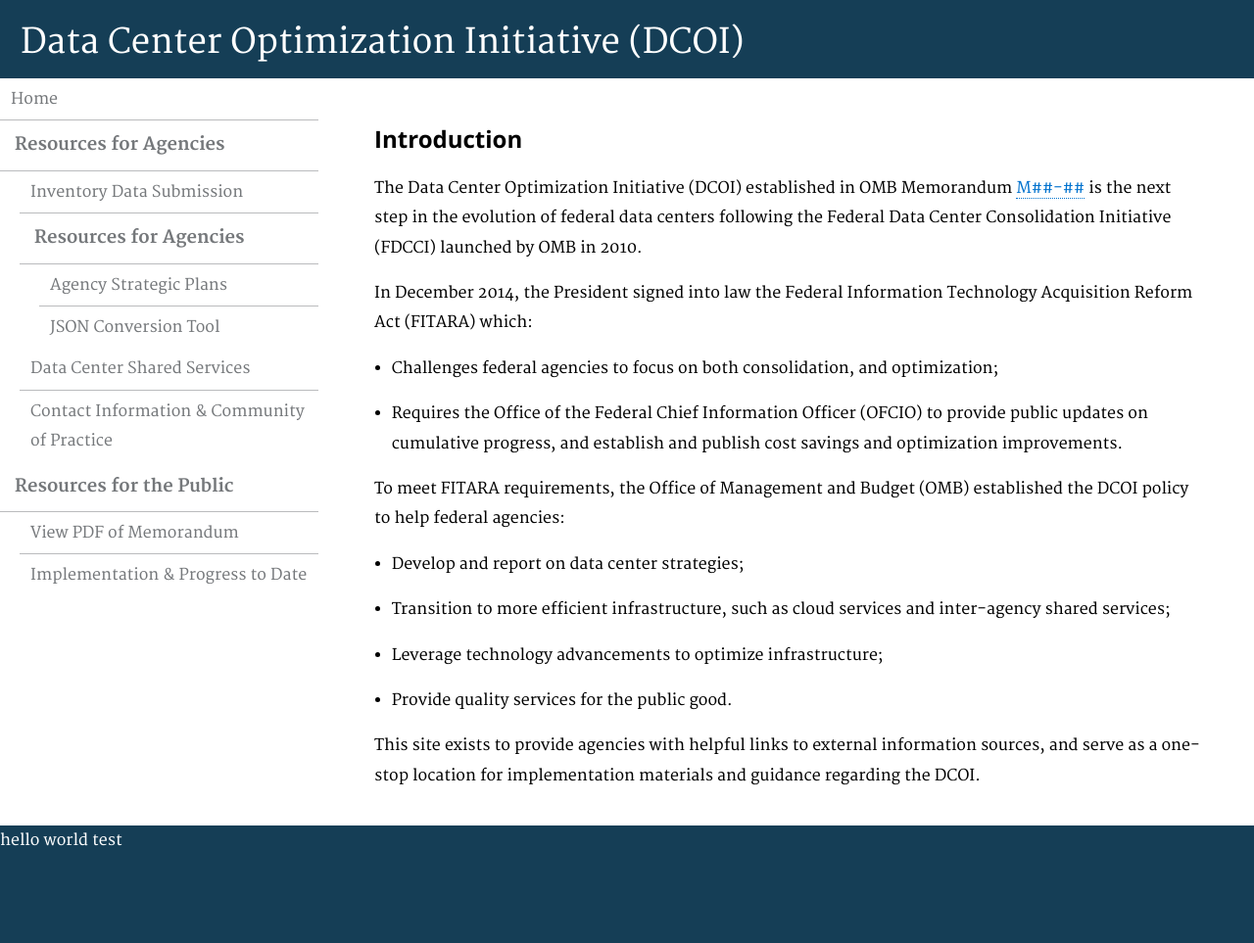
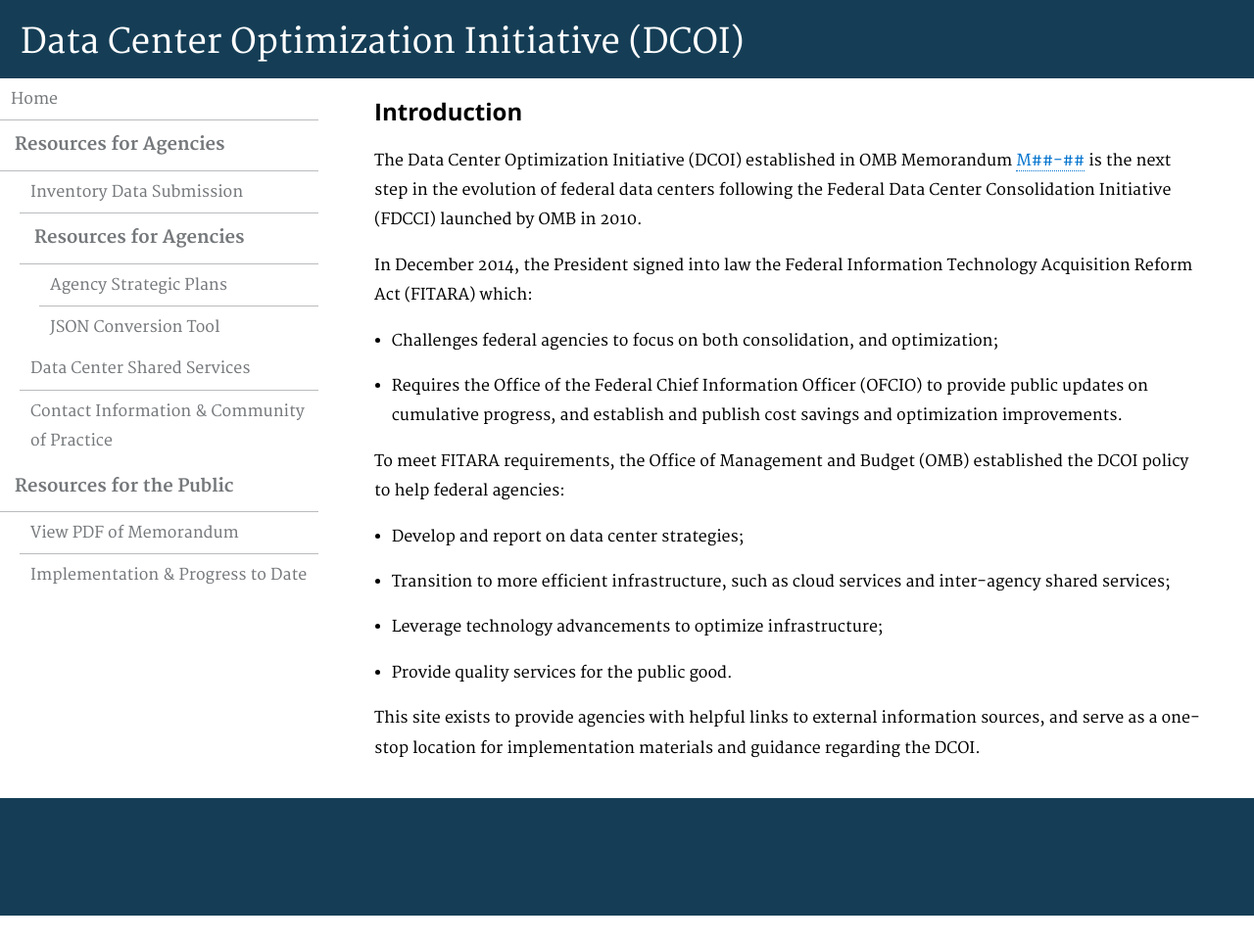
Before and after one commit to ydave-reisys/datacenters, a Jekyll site: the page built from pages/index.html, in a window 1280 px wide and 963 px high. Shown: the whole window at 98% size. Built offline with Jekyll 4.4.1, drawn with Linux system fonts in a browser that asks for light colours; nearby versions of some CDN libraries; Markdown is read by kramdown in place of the engine named in the settings.

```diff
--- a/_layouts/default.html
+++ b/_layouts/default.html
@@ -65,7 +65,9 @@
   <!--Footer-->
   <br clear="all">
   <footer>
-    <span>hello world test</span>
+    <div class="region-footer">
+
+    </div>
   </footer>
 </div>
 
--- a/assets/css/styles.scss
+++ b/assets/css/styles.scss
@@ -67,7 +67,7 @@
 }
 
 h2, h3, h4, h5, h6 {
-    margin-top: 2em;
+    //margin-top: 2em;
     line-height: 1.2em;
 }
 
@@ -224,7 +224,7 @@
     border-left: 5px solid $header;
     background-color: transparent;
     border-bottom: 1px solid $border-gray;
-    padding-left: 0;
+    padding-left: 1.3em;
   }
   .sidebar-nav ul {
     margin: 0;
```
